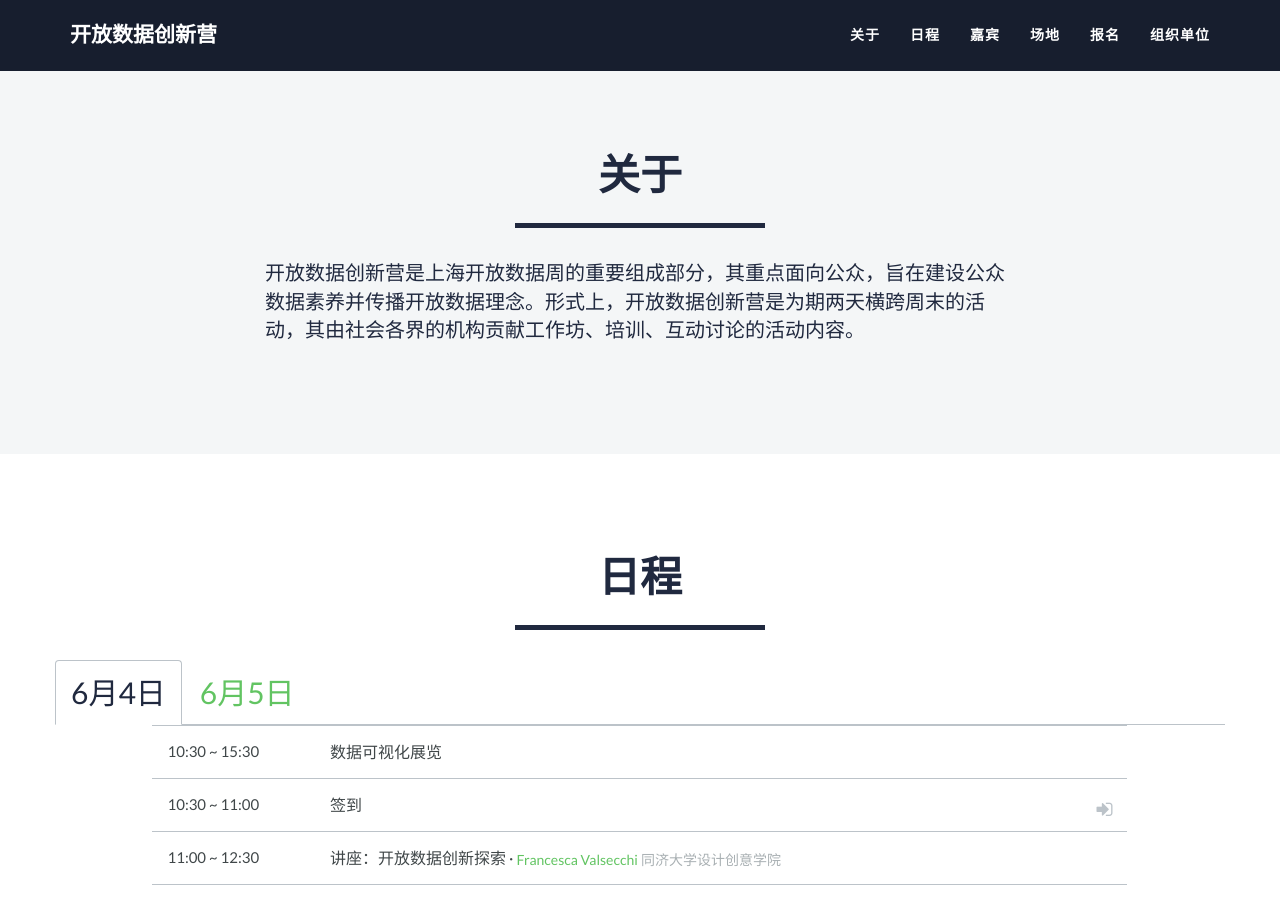
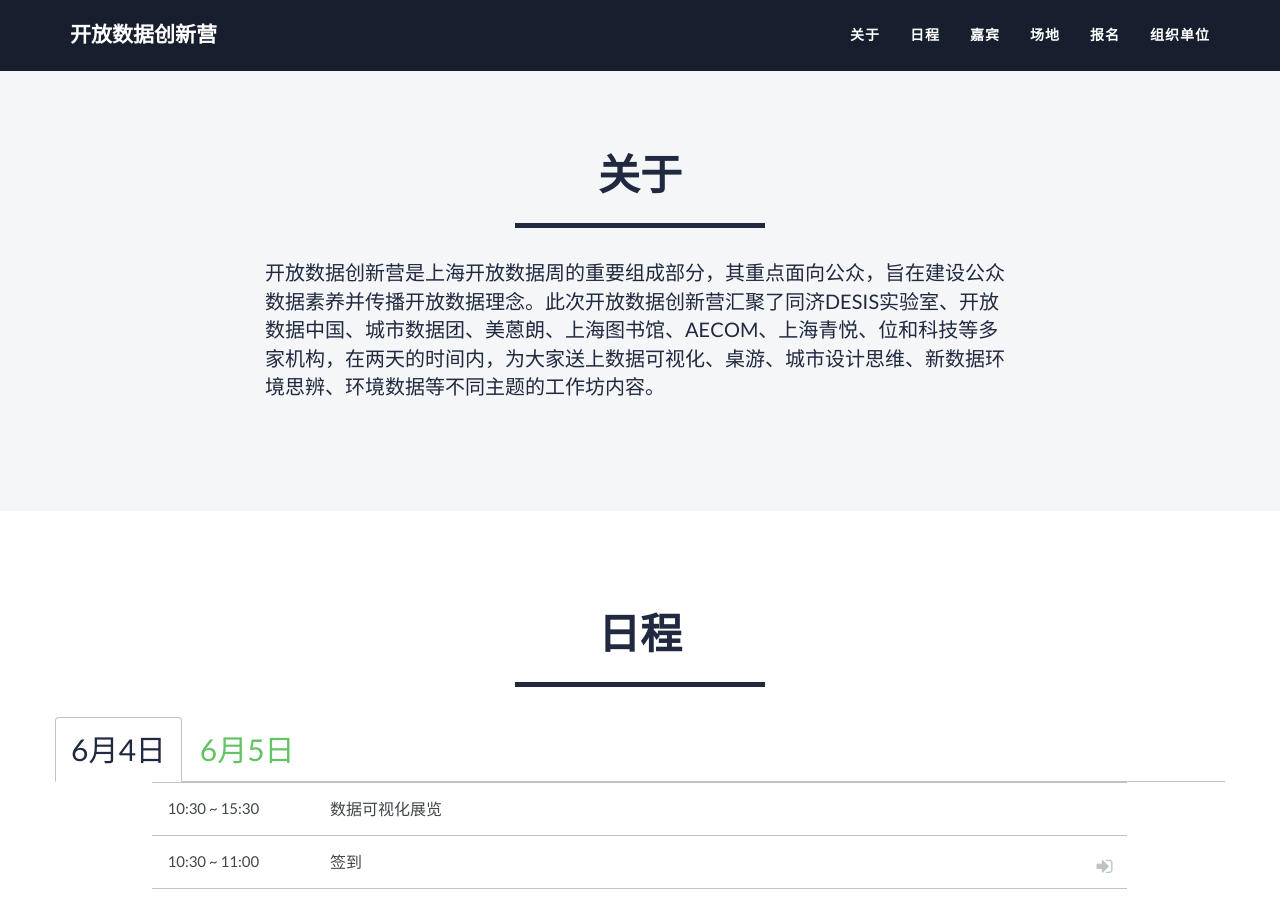
Before and after one commit to opendatacamp/opendatacamp.github.io, a Jekyll site: the page built from index.html, in a window 1280 px wide and 900 px high, scrolled down 848 px. Built offline with Jekyll 4.4.1, drawn with Linux system fonts in a browser that asks for light colours; nearby versions of some CDN libraries.

Commit message:
update event intro

```diff
--- a/index.html
+++ b/index.html
@@ -15,7 +15,7 @@ year: 2016
     <div class="row">
       <div class="col-lg-8 col-lg-offset-2">
         <p>
-          开放数据创新营是上海开放数据周的重要组成部分，其重点面向公众，旨在建设公众数据素养并传播开放数据理念。形式上，开放数据创新营是为期两天横跨周末的活动，其由社会各界的机构贡献工作坊、培训、互动讨论的活动内容。
+          开放数据创新营是上海开放数据周的重要组成部分，其重点面向公众，旨在建设公众数据素养并传播开放数据理念。此次开放数据创新营汇聚了同济DESIS实验室、开放数据中国、城市数据团、美蒽朗、上海图书馆、AECOM、上海青悦、位和科技等多家机构，在两天的时间内，为大家送上数据可视化、桌游、城市设计思维、新数据环境思辨、环境数据等不同主题的工作坊内容。
         </p>
 
         <p>
```
